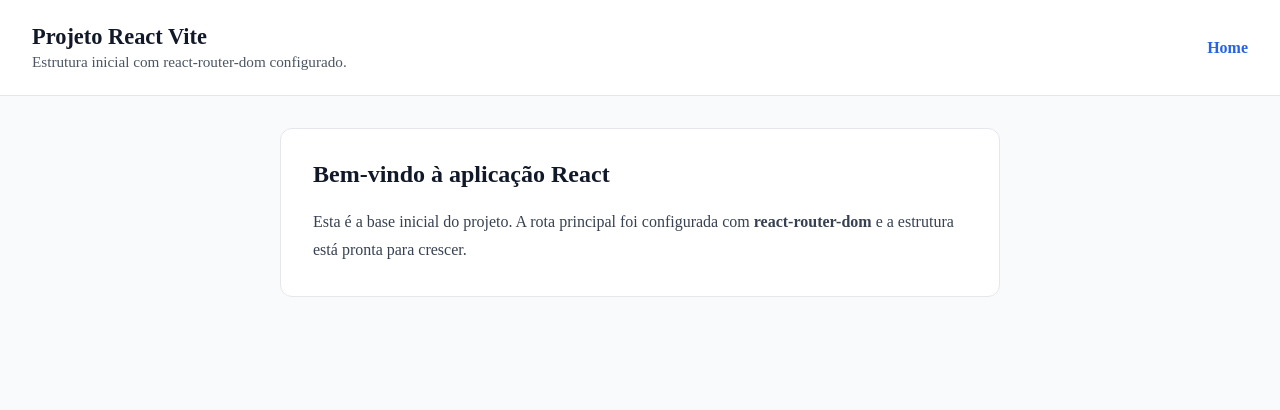
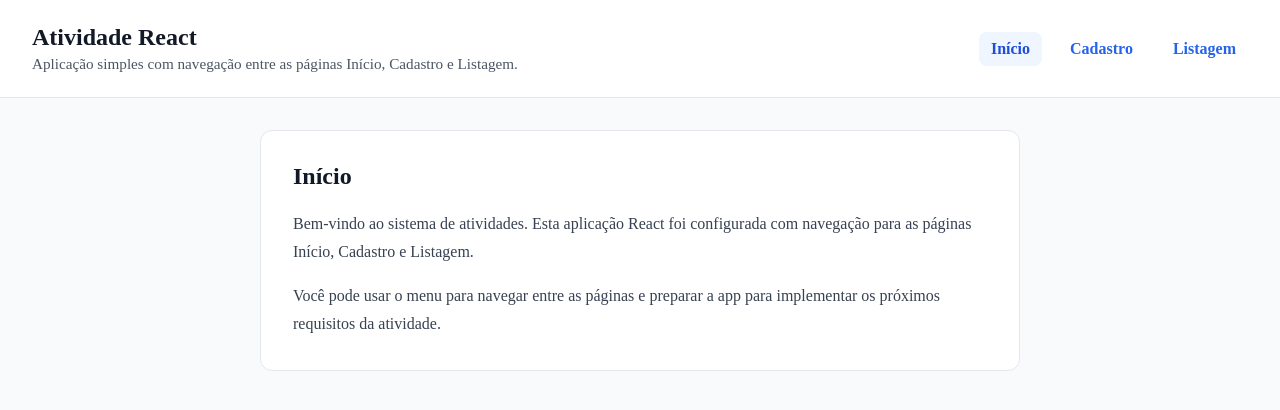
Before and after one commit to Fabricio2407/Atividade-tecweb, a React (Vite) app: page / in a window 1280 px wide. Shown: the top 410 px of the page. Built offline with nearby package versions, Linux system fonts and the light colour scheme.

Commit message:
feat: adiciona rotas e páginas principais

```diff
--- a/src/App.css
+++ b/src/App.css
@@ -8,6 +8,7 @@
 
 .app-header {
   display: flex;
+  flex-wrap: wrap;
   justify-content: space-between;
   align-items: center;
   gap: 1rem;
@@ -18,23 +19,33 @@
 
 .app-header h1 {
   margin: 0;
-  font-size: 1.4rem;
+  font-size: 1.5rem;
 }
 
 .app-header p {
-  margin: 0.2rem 0 0;
+  margin: 0.25rem 0 0;
   color: #4b5563;
   font-size: 0.95rem;
 }
 
-nav a {
+.navbar {
+  display: flex;
+  gap: 1rem;
+  flex-wrap: wrap;
+}
+
+.nav-link {
   color: #2563eb;
   text-decoration: none;
   font-weight: 600;
+  padding: 0.5rem 0.75rem;
+  border-radius: 0.5rem;
 }
 
-nav a:hover {
-  text-decoration: underline;
+.nav-link:hover,
+.nav-link.active {
+  background: #eff6ff;
+  color: #1d4ed8;
 }
 
 .app-main {
@@ -42,8 +53,8 @@ nav a:hover {
   padding: 2rem;
 }
 
-.home-page {
-  max-width: 720px;
+.page-content {
+  max-width: 760px;
   margin: 0 auto;
   background: #ffffff;
   padding: 2rem;
@@ -51,11 +62,11 @@ nav a:hover {
   border-radius: 0.75rem;
 }
 
-.home-page h2 {
+.page-content h2 {
   margin-top: 0;
 }
 
-.home-page p {
+.page-content p {
   margin: 1rem 0 0;
   line-height: 1.75;
   color: #374151;
--- a/src/App.jsx
+++ b/src/App.jsx
@@ -1,5 +1,8 @@
-import { BrowserRouter, Routes, Route, Link } from 'react-router-dom'
-import Home from './pages/Home'
+import { BrowserRouter, Routes, Route } from 'react-router-dom'
+import Navbar from './components/Navbar'
+import Inicio from './pages/Inicio'
+import Cadastro from './pages/Cadastro'
+import Listagem from './pages/Listagem'
 import './App.css'
 
 function App() {
@@ -8,16 +11,16 @@ function App() {
       <div className="app-shell">
         <header className="app-header">
           <div>
-            <h1>Projeto React Vite</h1>
-            <p>Estrutura inicial com react-router-dom configurado.</p>
+            <h1>Atividade React</h1>
+            <p>Aplicação simples com navegação entre as páginas Início, Cadastro e Listagem.</p>
           </div>
-          <nav>
-            <Link to="/">Home</Link>
-          </nav>
+          <Navbar />
         </header>
         <main className="app-main">
           <Routes>
-            <Route path="/" element={<Home />} />
+            <Route path="/" element={<Inicio />} />
+            <Route path="/cadastro" element={<Cadastro />} />
+            <Route path="/listagem" element={<Listagem />} />
           </Routes>
         </main>
       </div>
--- /dev/null
+++ b/src/components/Navbar.jsx
@@ -0,0 +1,19 @@
+import { NavLink } from 'react-router-dom'
+
+function Navbar() {
+  return (
+    <nav className="navbar" aria-label="Navegação principal">
+      <NavLink to="/" end className="nav-link">
+        Início
+      </NavLink>
+      <NavLink to="/cadastro" className="nav-link">
+        Cadastro
+      </NavLink>
+      <NavLink to="/listagem" className="nav-link">
+        Listagem
+      </NavLink>
+    </nav>
+  )
+}
+
+export default Navbar
--- /dev/null
+++ b/src/pages/Cadastro.jsx
@@ -0,0 +1,10 @@
+function Cadastro() {
+  return (
+    <section className="page-content">
+      <h2>Cadastro</h2>
+      <p>Esta página é um placeholder para o formulário de cadastro da atividade.</p>
+    </section>
+  )
+}
+
+export default Cadastro
--- /dev/null
+++ b/src/pages/Inicio.jsx
@@ -0,0 +1,17 @@
+function Inicio() {
+  return (
+    <section className="page-content">
+      <h2>Início</h2>
+      <p>
+        Bem-vindo ao sistema de atividades. Esta aplicação React foi configurada com
+        navegação para as páginas Início, Cadastro e Listagem.
+      </p>
+      <p>
+        Você pode usar o menu para navegar entre as páginas e preparar a app para
+        implementar os próximos requisitos da atividade.
+      </p>
+    </section>
+  )
+}
+
+export default Inicio
--- /dev/null
+++ b/src/pages/Listagem.jsx
@@ -0,0 +1,10 @@
+function Listagem() {
+  return (
+    <section className="page-content">
+      <h2>Listagem</h2>
+      <p>Esta página é um placeholder para a listagem de itens da atividade.</p>
+    </section>
+  )
+}
+
+export default Listagem
```
Also changed, not shown: 1 other file (tests, documents, lock files or other folders).
